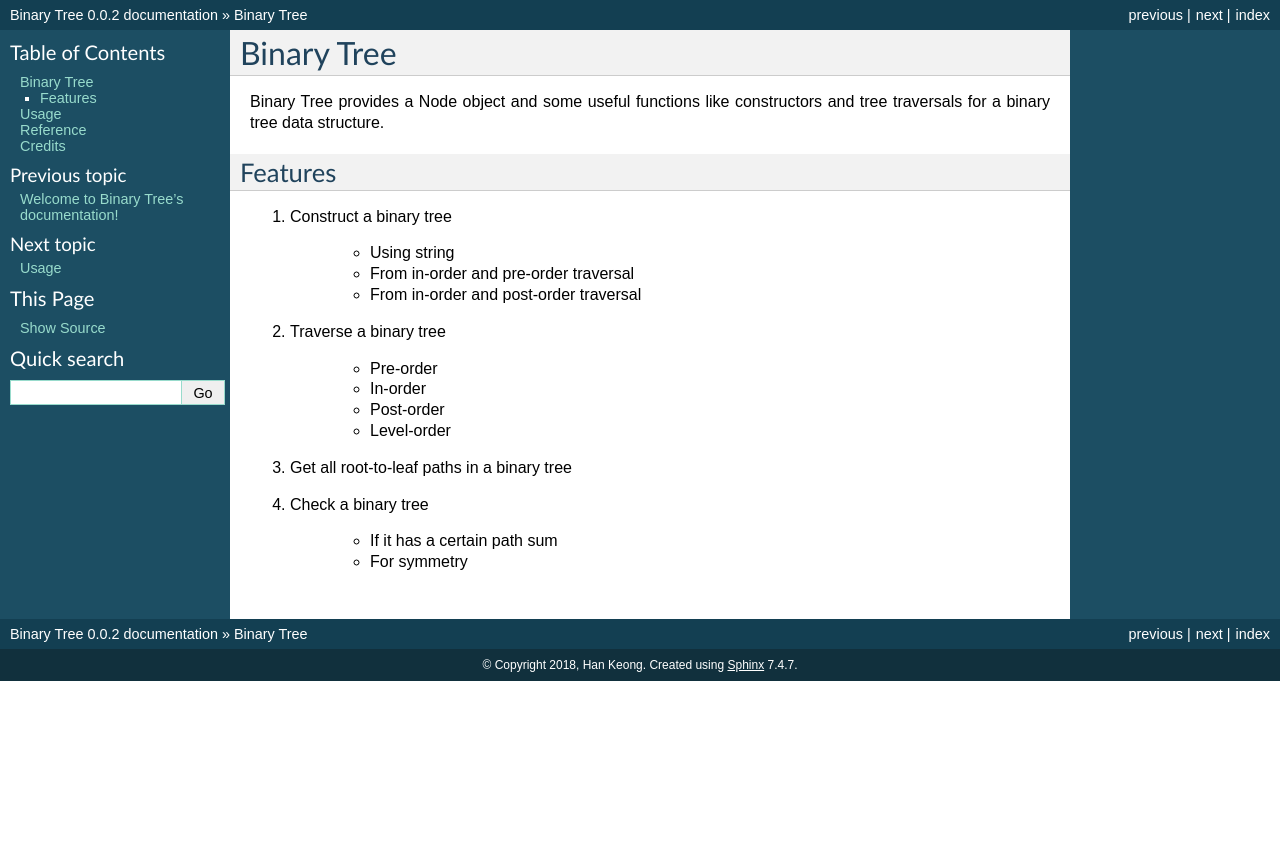
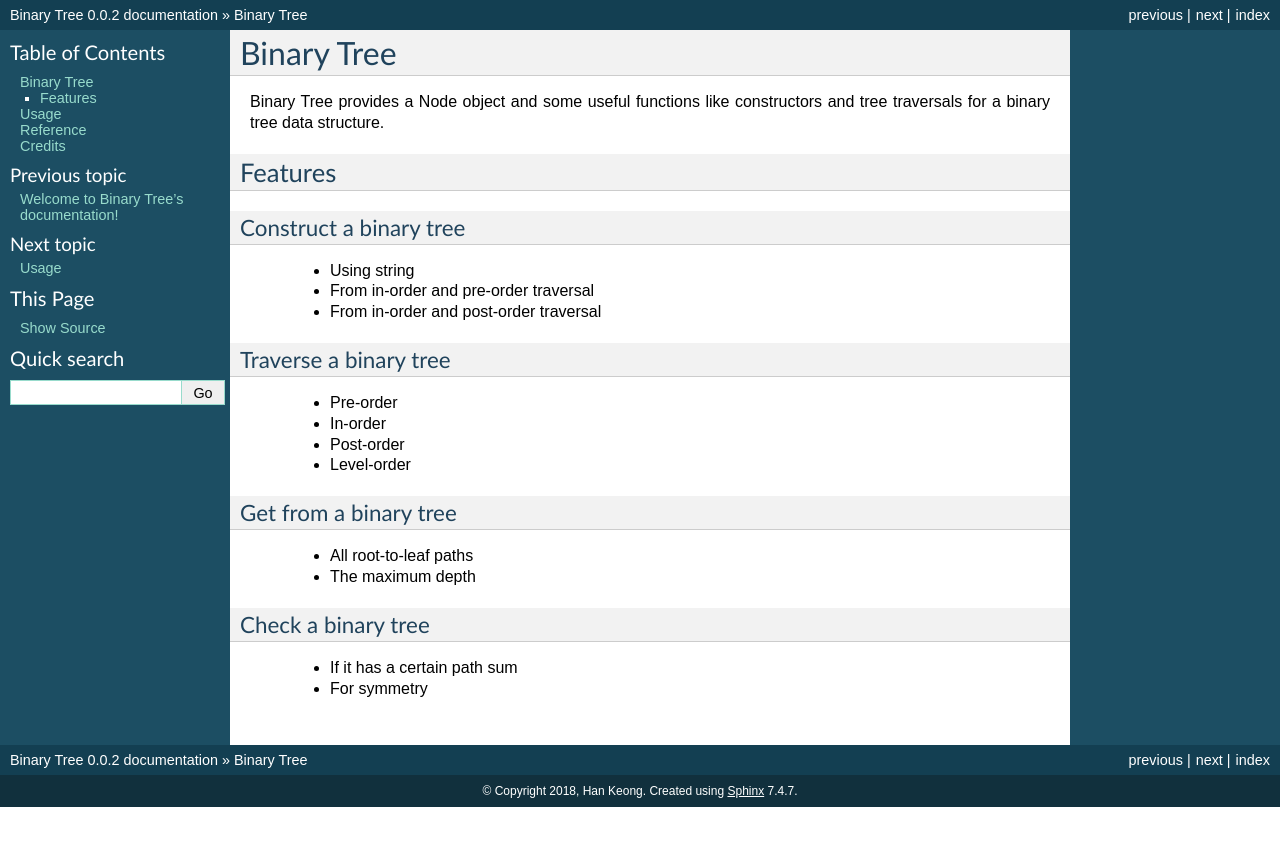
Before and after one commit to david-xhk/binary_tree, a Sphinx documentation site: the page built from docs/readme.rst, in a window 1280 px wide. Shown: the top 846 px of the page. Built offline with Sphinx 7.4.7, drawn with Linux system fonts in a browser that asks for light colours.

Commit message:
Changes to rst files

```diff
--- a/docs/index.rst
+++ b/docs/index.rst
@@ -1,7 +1,7 @@
+=======================================
 Welcome to Binary Tree's documentation!
-======================================
+=======================================
 
---------
 Contents
 --------
 
--- a/docs/readme.rst
+++ b/docs/readme.rst
@@ -4,26 +4,32 @@ Binary Tree
 
 Binary Tree provides a Node object and some useful functions like constructors and tree traversals for a binary tree data structure.
 
---------
 Features
 --------
 
-1. Construct a binary tree
+Construct a binary tree
+^^^^^^^^^^^^^^^^^^^^^^^
 
     * Using string
     * From in-order and pre-order traversal
     * From in-order and post-order traversal
 
-2. Traverse a binary tree
+Traverse a binary tree
+^^^^^^^^^^^^^^^^^^^^^^
 
     * Pre-order
     * In-order
     * Post-order
     * Level-order
 
-3. Get all root-to-leaf paths in a binary tree
+Get from a binary tree
+^^^^^^^^^^^^^^^^^^^^^^
 
-4. Check a binary tree
+    * All root-to-leaf paths
+    * The maximum depth
+
+Check a binary tree
+^^^^^^^^^^^^^^^^^^^
 
     * If it has a certain path sum
     * For symmetry
--- a/docs/reference.rst
+++ b/docs/reference.rst
@@ -3,8 +3,6 @@ Reference
 =========
 
 Here is the documentation for binary_tree. To look at a demonstration, run "./tree.py" in your terminal.
-
-.. contents:: :local:
 
 .. currentmodule:: binary_tree
 
```
Also changed, not shown: docs/usage.rst (+14 -20 lines), 2 other files.
